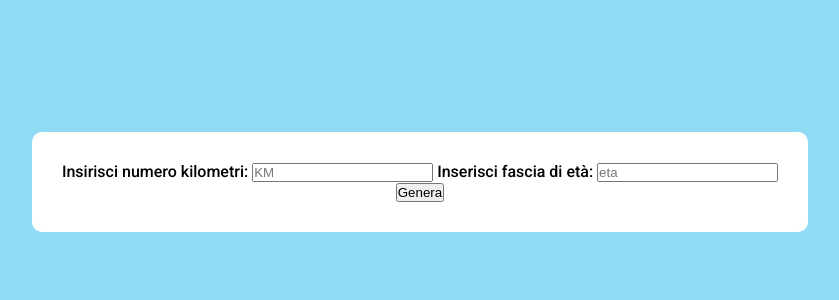
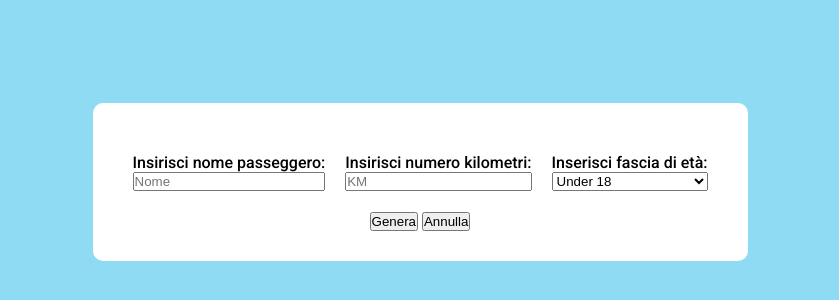
Before and after one commit to DavidDume/js-biglietto-treno-form, a plain HTML site: page index.html in a window 1280 px wide. Shown: the part 218-518 px from the top of the page, without its empty margins (220-1059 px from the left). Drawn offline with Linux system fonts and the light colour scheme.

Commit message:
aggiunta tasto annulla e input per il nome

```diff
--- a/css/style.css
+++ b/css/style.css
@@ -13,13 +13,24 @@ body {
     align-items: center;
 }
 
-div {
+.form-container {
     text-align: center;
     padding: 30px;
     border-radius: 10px;
     background-color: white;
 }
 
-span {
+form {
+    display: flex;
+    justify-content: center;
+    align-items: center;
+}
+
+form > div {
+    margin: 20px 10px;
+}
+
+input, select {
     display: block;
+    width: 100%;
 }
--- a/index.html
+++ b/index.html
@@ -11,14 +11,30 @@
 </head>
 <body>
 
-    <div>
+    <div class="form-container">
         <form>
-            <label for="kilometri">Insirisci numero kilometri:</label>
-            <input type="text" id="kilometri" placeholder="KM">
-            <label for="eta">Inserisci fascia di età:</label>
-            <input type="text" id="eta" placeholder="eta">
+            <div>
+                <label for="nome">Insirisci nome passeggero:</label>
+                <input type="text" id="nome" placeholder="Nome">
+            </div>
+
+            <div>
+                <label for="kilometri">Insirisci numero kilometri:</label>
+                <input type="text" id="kilometri" placeholder="KM">
+            </div>
+
+            <div>
+                <label for="eta">Inserisci fascia di età:</label>
+                <select id="eta">
+                    <option value="11">Under 18</option>
+                    <option value="35">18 - 65</option>
+                    <option value="78">over 65</option>
+                </select>
+            </div>
+
         </form>
         <button id="generaBtn">Genera</button>
+        <button id="annullaBtn">Annulla</button>
     </div>
 
     <script src="main.js"></script>
--- a/main.js
+++ b/main.js
@@ -1,6 +1,5 @@
-const title = document.getElementById('title');
 const generaBtn = document.querySelector('#generaBtn');
-
+const annullaBtn = document.querySelector('#annullaBtn');
 
 generaBtn.addEventListener('click', function() {
 
@@ -8,13 +7,26 @@ generaBtn.addEventListener('click', function() {
     const etaInput = document.querySelector('#eta');
     const km = parseInt(kmInput.value);
     const eta = parseInt(etaInput.value);
+
+    if(isNaN(km)) {
+        console.log('Inserisci numero valido!');
+    } else {
         let costo = 0.21 * km;
         if(eta < 18) {
-        title.innerHTML = "Hai diritto allo sconto per minorenni!";
             costo = (costo * 20) / 100;
         } else if(eta >= 65) {
-        title.innerHTML = "Hai diritto allo sconto per anziani!";
             costo = (costo * 40) / 100;
         }
+
         console.log(`Il costo totale è di ${costo.toFixed(2)} €`);
+    }
 })
+
+annullaBtn.addEventListener('click', function() {
+    const kmInput = document.querySelector('#kilometri');
+    const etaInput = document.querySelector('#eta');
+    const nomeInput = document.querySelector('#nome');
+    kmInput.value = "";
+    etaInput.value = "";
+    nomeInput.value = "";
+})
```
Lines whose indentation alone changed are shown as unchanged.
